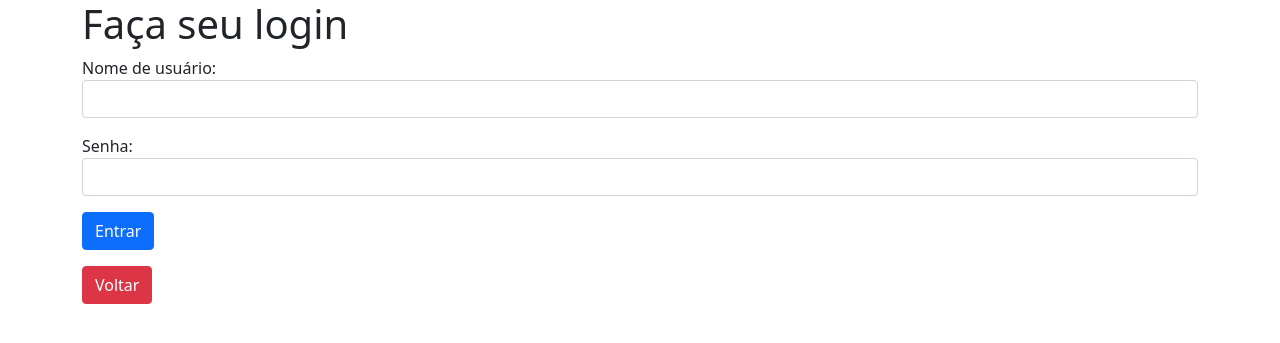
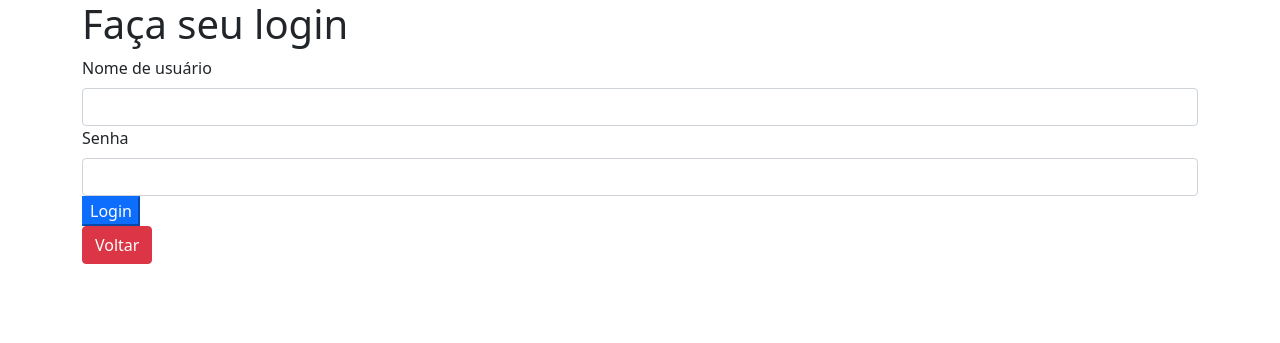
Before and after one commit to mateusC2000/jogoteca, a Flask app: page /login in a window 1280 px wide. Shown: the top 343 px of the page. Run offline with Flask 3, Linux system fonts and the light colour scheme; some libraries are stand-ins or nearby versions.

Commit message:
Create new login form.

```diff
--- a/helpers.py
+++ b/helpers.py
@@ -1,13 +1,18 @@
 import os
 from jogoteca import app
 from flask_wtf import FlaskForm
-from wtforms import StringField, SubmitField, validators
+from wtforms import StringField, SubmitField, PasswordField, validators
 
 class FormGame(FlaskForm):
     name = StringField('Nome do Jogo', [validators.DataRequired(), validators.Length(min=1, max=50)])
     category = StringField('Categoria', [validators.DataRequired(), validators.Length(min=1, max=40)])
     console = StringField('Console', [validators.DataRequired(), validators.Length(min=1, max=20)])
     salvar = SubmitField('Salvar')
+
+class FormUser(FlaskForm):
+    username = StringField('Nome de usuário', [validators.DataRequired(), validators.Length(min=1, max=10)])
+    password = PasswordField('Senha', [validators.DataRequired(), validators.Length(min=1, max=100)])
+    login = SubmitField('Login')
 
 def recover_image(name):
     for file_name in os.listdir(app.config['UPLOAD_PATH']):
--- a/templates/login.html
+++ b/templates/login.html
@@ -22,9 +22,18 @@
         <h1>Faça seu login</h1>
         <form method="POST" action="{{ url_for('authenticate') }}">
             <input type="hidden" name="next" value="{{ next_page }}">
-            <p><label>Nome de usuário:</label> <input class="form-control" type="text" name="user" required></p>
-            <p><label>Senha:</label> <input class="form-control" type="password" name="password" required></p>
-            <p><button class="btn btn-primary" type="submit">Entrar</button></p>
+            {{ form.csrf_token() }}
+            <div class="form-group">
+                {{ form.username.label(class="form-label") }}
+                {{ form.username(class="form-control") }}
+            </div>
+            <div class="form-group">
+                {{ form.password.label(class="form-label") }}
+                {{ form.password(class="form-control") }}
+            </div>
+            <div class="form-group">
+                {{ form.login(class="btn-primary") }}
+            </div>
         </form>
         <a class="btn btn-danger" href="{{ url_for('index') }}">Voltar</a>
     </div>
--- a/views.py
+++ b/views.py
@@ -1,7 +1,7 @@
 from flask import render_template, request, redirect, session, flash, url_for, send_from_directory
 from jogoteca import app, db
 from models import Games, Users
-from helpers import recover_image, delete_file, FormGame
+from helpers import recover_image, delete_file, FormGame, FormUser
 import time
 
 @app.route('/')
@@ -97,13 +97,15 @@ def delete(id):
 @app.route('/login')
 def login():
     next_page = request.args.get('next')
-    return render_template('login.html', next=next_page)
+    form = FormUser()
+    return render_template('login.html', next=next_page, form=form)
 
 @app.route('/authenticate', methods=['POST'])
 def authenticate():
-    user = Users.query.filter_by(username=request.form['user']).first()
+    form = FormUser(request.form)
+    user = Users.query.filter_by(username=form.username.data).first()
     if user:
-        if request.form['password'] == user.password:
+        if form.password.data == user.password:
             session['current_user'] = user.username
             flash('Bem vindo, ' + user.username + '!')
             next_page = request.form['next']
```
